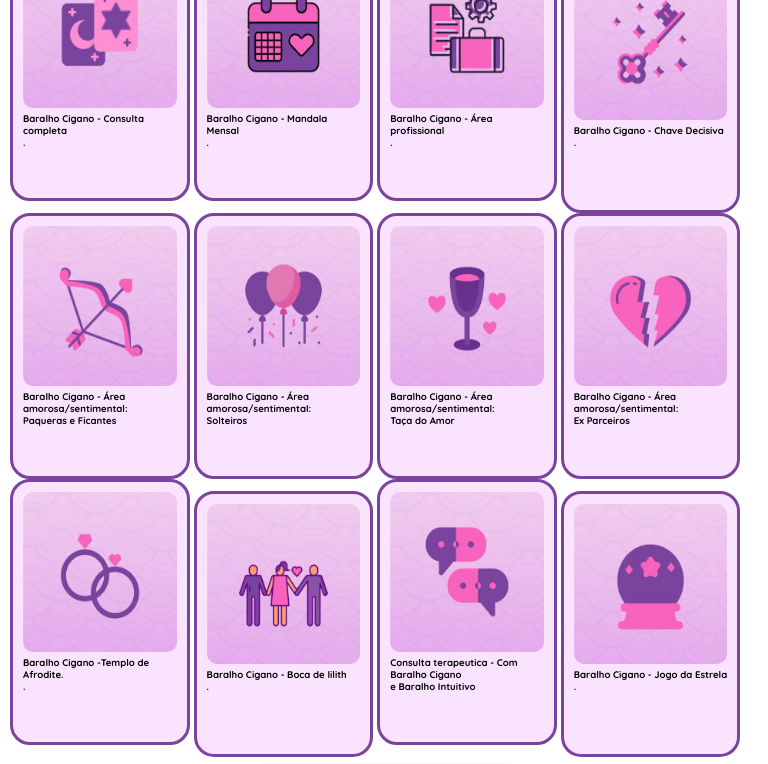
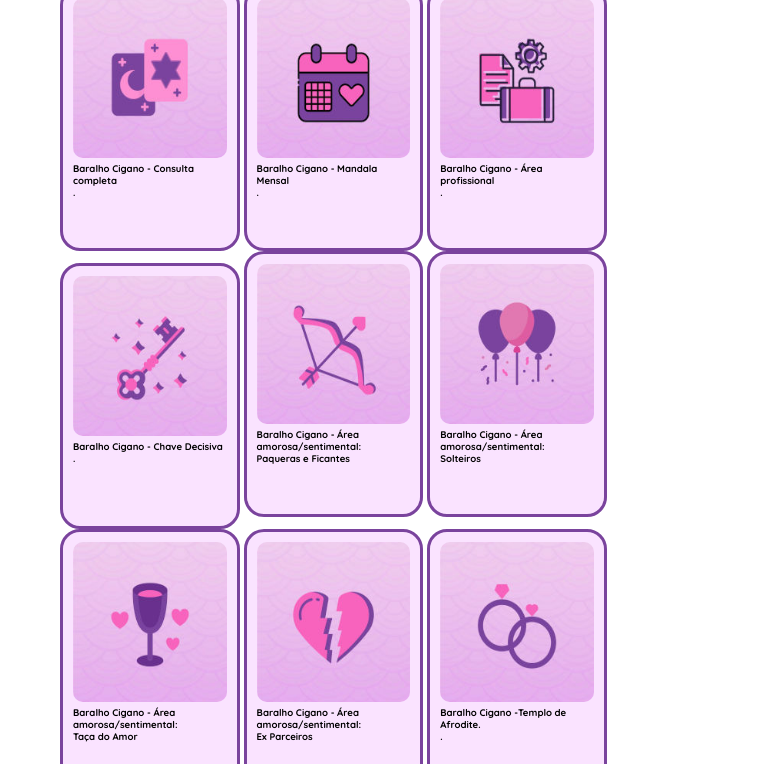
Before and after one commit to LouisDevC/meridian, a plain HTML site: page projeto/index.html in a window 768 px wide. Shown: the part 516-1280 px from the top of the page. Drawn offline with Linux system fonts and the light colour scheme.

Commit message:
\mobile.css

```diff
--- a/projeto/mobile.css
+++ b/projeto/mobile.css
@@ -17,6 +17,9 @@
 @media screen and (min-width: 500px) and (max-width: 955px){
     nav{
         display: none;
+    }
+    main{
+        padding: 60px;
     }
     .container{
         display: inline-block;
```
